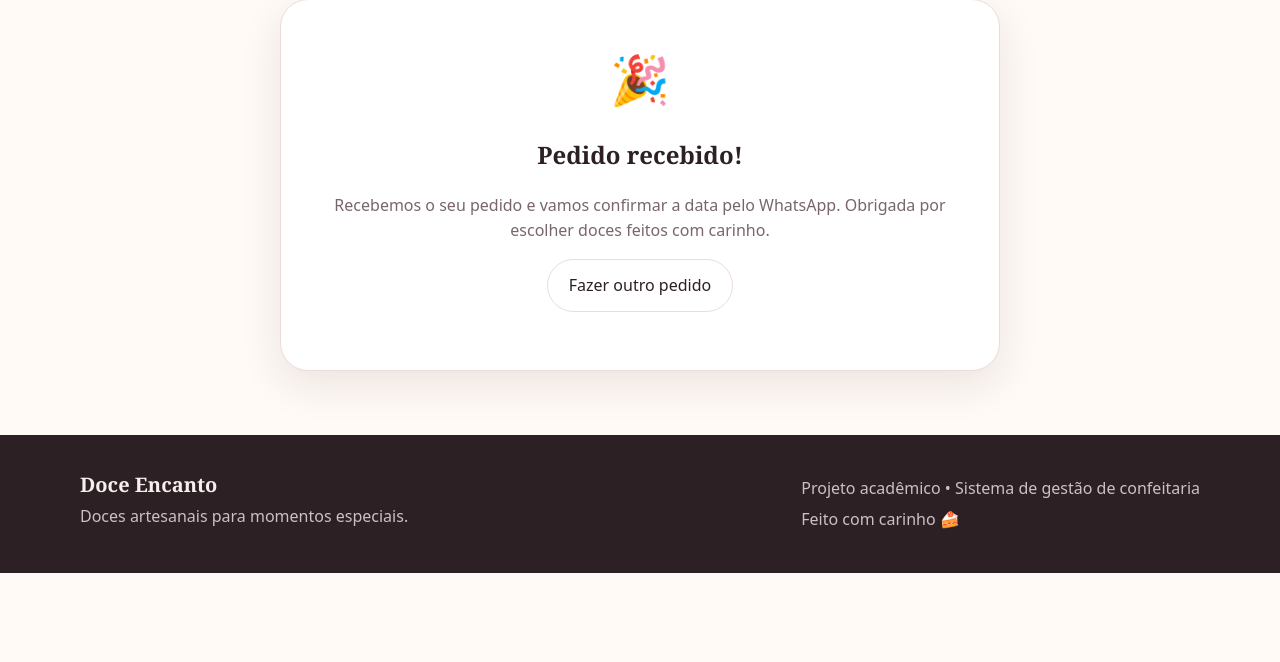
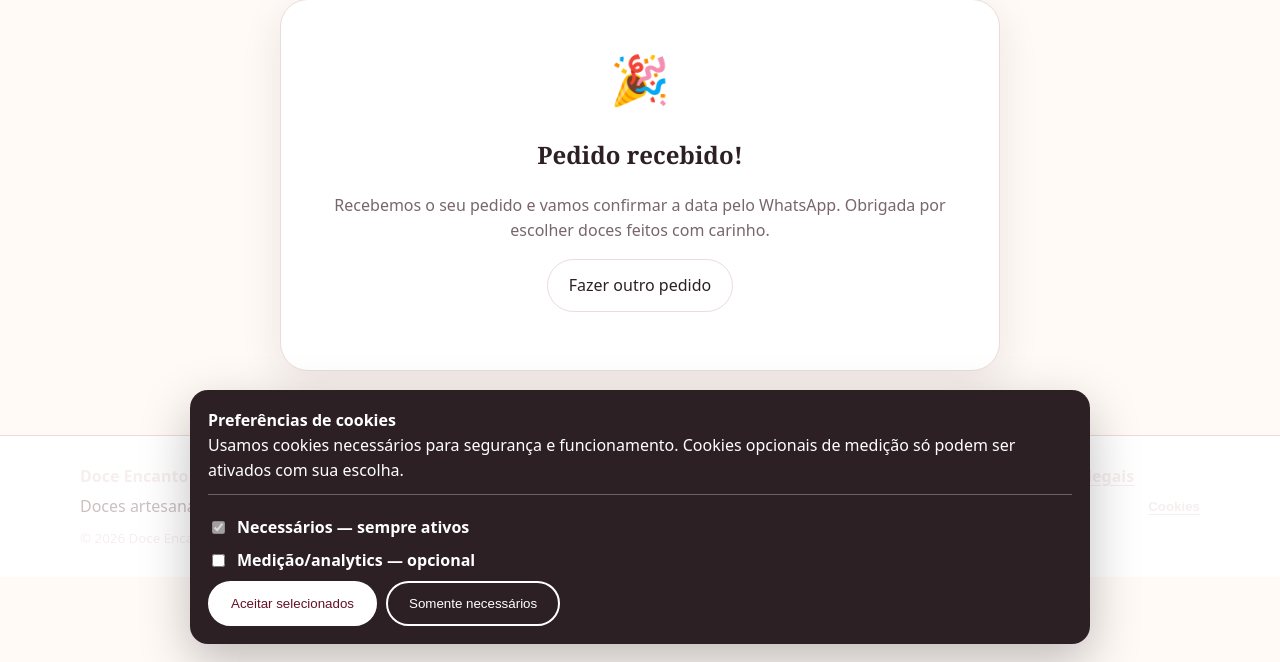
Before and after one commit to marcospaulosteles-pixel/Confeiteria_Faculadade, a Django app: page /enviado/ in a window 1280 px wide. Shown: the part 138-800 px from the top of the page. Run offline with Django 5.2, Linux system fonts and the light colour scheme.

Commit message:
LEIS E REGULAMENTOS

```diff
--- a/gestao/forms.py
+++ b/gestao/forms.py
@@ -6,6 +6,11 @@ from .models import Pedido, Ingrediente, Produto, Receita, Compra, Despesa, Conf
 
 
 class PedidoForm(forms.ModelForm):
+    aceite_privacidade=forms.BooleanField(
+        required=True,
+        label='Li o Aviso de Privacidade',
+        help_text='Seus dados serão usados para receber, organizar, confirmar e atender esta encomenda.'
+    )
     class Meta:
         model=Pedido
         fields=['cliente','telefone','data_entrega','entrega','endereco','complemento','observacoes']
--- a/gestao/templates/gestao/base.html
+++ b/gestao/templates/gestao/base.html
@@ -14,13 +14,21 @@ main{min-height:70vh}.hero{padding:72px 0 52px;background:radial-gradient(circle
 @media(max-width:900px){.process{grid-template-columns:1fr 1fr}.dashboard-cards{grid-template-columns:1fr 1fr}.dash-grid{grid-template-columns:1fr}.personal-care{grid-template-columns:1fr}}
 @media(max-width:800px){.nav-links a:not(.nav-cta){display:none}.hero{padding-top:44px}.hero-grid{grid-template-columns:1fr}.hero-art{min-height:300px}.products{grid-template-columns:1fr 1fr}.form-grid{grid-template-columns:1fr}.full{grid-column:auto}}@media(max-width:540px){.process,.dashboard-cards{grid-template-columns:1fr}.order-summary{bottom:8px;padding:12px 14px}.order-summary small{display:none}.summary-total b{font-size:1.12rem}.dash-head{align-items:stretch;flex-direction:column}.dash-head .btn{width:100%}.container{width:min(100% - 24px,1120px)}.products{grid-template-columns:1fr}.hero h1{font-size:3rem}.hero-art{min-height:250px}.cake{font-size:6rem}.submit-row{align-items:stretch;flex-direction:column}.submit-row button{width:100%}}
 .wa-float{position:fixed;right:18px;bottom:18px;z-index:30;display:flex;align-items:center;gap:9px;background:#25d366;color:#fff!important;text-decoration:none;font-weight:700;padding:13px 18px;border-radius:999px;box-shadow:0 10px 28px rgba(18,140,70,.35);transition:.2s}.wa-float:hover{transform:translateY(-2px);background:#1ebe5b}.btn-whats{background:#25d366;color:#fff}.btn-whats:hover{background:#1ebe5b}@media(max-width:540px){.wa-txt{display:none}.wa-float{padding:14px}.order-summary{bottom:78px}}
+
+.skip-link{position:fixed;left:12px;top:10px;z-index:9999;background:#fff;color:#641126;padding:10px 14px;border:2px solid #641126;border-radius:8px;transform:translateY(-150%)}.skip-link:focus{transform:none}
+a:focus-visible,button:focus-visible,input:focus-visible,select:focus-visible,textarea:focus-visible{outline:3px solid #2d2024;outline-offset:3px}
+.legal-page{max-width:850px}.legal-page h1{font-size:clamp(2.2rem,5vw,3.6rem);margin:.2em 0}.legal-lead{font-size:1.1rem;color:#65545a}.legal-section{padding:18px 0;border-bottom:1px solid var(--line)}.legal-section h2{font-size:1.35rem}.legal-warning{background:#fff3d8;border:1px solid #a87918;padding:14px 16px;border-radius:14px;margin:22px 0;color:#3d2b08}.legal-data{display:grid;grid-template-columns:minmax(170px,.5fr) 1fr;gap:10px 18px}.legal-data dt{font-weight:800}.legal-data dd{margin:0}
+.legal-footer{border-top:1px solid var(--line);padding:28px 0;background:#fff}.legal-footer .container{display:flex;justify-content:space-between;gap:18px;flex-wrap:wrap}.legal-links{display:flex;gap:14px;flex-wrap:wrap}.legal-links a,.cookie-link{font-weight:700;text-decoration:underline;text-underline-offset:3px}
+.cookie-banner{position:fixed;left:18px;right:18px;bottom:18px;z-index:9998;max-width:900px;margin:auto;background:#2d2024;color:#fff;border-radius:18px;padding:18px;box-shadow:0 18px 50px rgba(0,0,0,.25)}.cookie-banner p{margin:0 0 12px;color:#fff}.cookie-actions{display:flex;gap:9px;flex-wrap:wrap}.cookie-actions button{border:2px solid #fff}.cookie-actions .cookie-secondary{background:#fff;color:#641126}.cookie-actions .cookie-necessary{background:transparent;color:#fff}.cookie-settings{margin-top:12px;padding-top:12px;border-top:1px solid rgba(255,255,255,.3)}.cookie-settings label{display:flex;gap:9px;align-items:center;margin:8px 0;color:#fff}.cookie-settings input{width:auto}
+@media(max-width:700px){.legal-data{grid-template-columns:1fr}.cookie-banner{left:10px;right:10px;bottom:10px}}
 </style>
 {% block extra_head %}{% endblock %}
-</head><body>
+</head><body><a class="skip-link" href="#conteudo-principal">Pular para o conteúdo principal</a>
 {% if user.is_staff %}{% with p=request.path %}<div class="admin-nav"><div class="container"><strong>Gestão</strong><a href="/gestao/"{% if p == '/gestao/' %} class="on"{% endif %}>Central</a><a href="/producao/"{% if p == '/producao/' %} class="on"{% endif %}>Encomendas</a><a href="/gestao/pedidos/historico/"{% if '/gestao/pedidos/' in p %} class="on"{% endif %}>Histórico</a><a href="/painel/"{% if p == '/painel/' %} class="on"{% endif %}>Gráficos</a><a href="/gestao/produtos/"{% if '/gestao/produtos' in p %} class="on"{% endif %}>Produtos &amp; Receitas</a><a href="/gestao/estoque/"{% if '/gestao/estoque' in p or '/gestao/compras' in p %} class="on"{% endif %}>Estoque</a><a href="/gestao/financeiro/"{% if '/gestao/financeiro' in p %} class="on"{% endif %}>Financeiro</a><a href="/gestao/configuracoes/"{% if '/gestao/configuracoes' in p %} class="on"{% endif %}>Agenda</a><a href="/admin/">Cadastros</a><a href="/">Ver site</a></div></div>{% endwith %}{% endif %}
 <header class="site-header"><div class="container nav"><a class="brand" href="/">Doce Encanto</a><nav class="nav-links"><a href="/#cardapio">Cardápio</a><a href="/#como-funciona">Como funciona</a><a class="nav-cta" href="/#pedido">Fazer pedido</a></nav></div></header>
 {% for m in messages %}<div class="container" style="margin-top:16px"><div class="{% if m.tags == 'error' %}alert{% else %}success{% endif %}">{{m}}</div></div>{% endfor %}
 {% block conteudo %}{% endblock %}
-<footer><div class="container footer-grid"><div><strong style="font:700 1.25rem Georgia,serif">Doce Encanto</strong><p>Doces artesanais para momentos especiais.</p></div><div><p>Projeto acadêmico • Sistema de gestão de confeitaria</p><p>Feito com carinho 🍰</p></div></div></footer>
+<footer class="legal-footer"><div class="container"><div><strong>Doce Encanto</strong><p>Doces artesanais para momentos especiais.</p><small>© 2026 Doce Encanto. Fotografias próprias ou usadas com autorização/licença.</small></div><nav class="legal-links" aria-label="Informações legais"><a href="{% url 'politica_privacidade' %}">Privacidade</a><a href="{% url 'termos_servico' %}">Termos</a><a href="{% url 'politica_reembolso' %}">Cancelamento e reembolso</a><a href="{% url 'dados_legais' %}">Dados legais</a><button type="button" class="cookie-link" id="open-cookie-settings" style="background:none;color:inherit;padding:0;border:0;border-radius:0">Cookies</button></nav></div></footer>
 {% if WHATSAPP_LINK and "/gestao/" not in request.path and "/producao/" not in request.path and "/painel/" not in request.path and "/enviado/" not in request.path %}<a class="wa-float" href="{{ WHATSAPP_LINK }}" target="_blank" rel="noopener" aria-label="Falar pelo WhatsApp"><b aria-hidden="true" style="font-size:1.3rem;line-height:1">💬</b><span class="wa-txt">WhatsApp</span></a>{% endif %}
-</body></html>
+<div class="cookie-banner" id="cookie-banner" role="dialog" aria-labelledby="cookie-title" hidden><strong id="cookie-title">Preferências de cookies</strong><p>Usamos cookies necessários para segurança e funcionamento. Cookies opcionais de medição só podem ser ativados com sua escolha.</p><div class="cookie-settings"><label><input type="checkbox" checked disabled> Necessários — sempre ativos</label><label><input type="checkbox" id="cookie-analytics"> Medição/analytics — opcional</label></div><div class="cookie-actions"><button type="button" id="cookie-accept" class="cookie-secondary">Aceitar selecionados</button><button type="button" id="cookie-reject" class="cookie-necessary">Somente necessários</button></div></div>
+<script>(function(){const K='doce_encanto_cookie_preferences_v1',b=document.getElementById('cookie-banner'),a=document.getElementById('cookie-analytics');function r(){try{return JSON.parse(localStorage.getItem(K)||'null')}catch(e){return null}}function apply(ok){/* Tracking revisado: nenhum tracker de terceiros é carregado por padrão. Se analytics for adicionado, carregue-o SOMENTE aqui quando ok=true. */document.documentElement.dataset.analyticsConsent=ok?'granted':'denied'}function save(ok){localStorage.setItem(K,JSON.stringify({necessary:true,analytics:!!ok,updated:new Date().toISOString()}));b.hidden=true;apply(!!ok)}const p=r();if(p){a.checked=!!p.analytics;apply(!!p.analytics)}else b.hidden=false;document.getElementById('cookie-accept').addEventListener('click',()=>save(a.checked));document.getElementById('cookie-reject').addEventListener('click',()=>{a.checked=false;save(false)});document.getElementById('open-cookie-settings').addEventListener('click',()=>{const p=r();a.checked=!!(p&&p.analytics);b.hidden=false;b.querySelector('button').focus()})})();</script></body></html>
--- /dev/null
+++ b/gestao/templates/gestao/dados_legais.html
@@ -0,0 +1,4 @@
+{% extends "gestao/base.html" %}{% block titulo %}Dados legais • Doce Encanto{% endblock %}{% block conteudo %}
+<section class="section"><div class="container legal-page"><span class="eyebrow">Identificação do fornecedor</span><h1>Dados legais</h1>
+<div class="legal-warning"><strong>Antes do uso comercial:</strong> substitua todos os campos “A preencher” pelos dados verdadeiros do fornecedor nas variáveis de ambiente do Render.</div>
+<div class="panel-card"><dl class="legal-data">{% for rotulo,valor in dados %}<dt>{{rotulo}}</dt><dd>{{valor}}</dd>{% endfor %}</dl></div></div></section>{% endblock %}
--- /dev/null
+++ b/gestao/templates/gestao/legal.html
@@ -0,0 +1,4 @@
+{% extends "gestao/base.html" %}{% block titulo %}{{titulo_legal}} • Doce Encanto{% endblock %}{% block conteudo %}
+<section class="section"><div class="container legal-page"><span class="eyebrow">Transparência</span><h1>{{titulo_legal}}</h1><p class="legal-lead">{{subtitulo_legal}}</p>
+<div class="legal-warning"><strong>Importante:</strong> esta é uma base de adequação do projeto. Para uso comercial, complete os dados reais e valide regras específicas com profissional jurídico quando necessário.</div>
+{% for titulo,texto in secoes %}<section class="legal-section"><h2>{{titulo}}</h2><p>{{texto}}</p></section>{% endfor %}<p class="muted">Última revisão: outubro de 2026.</p></div></section>{% endblock %}
--- a/gestao/urls.py
+++ b/gestao/urls.py
@@ -9,4 +9,8 @@ urlpatterns=[
  path('gestao/configuracoes/',views.configuracoes,name='configuracoes'),
  path('gestao/estoque/',views.estoque,name='estoque'),path('gestao/estoque/novo/',views.novo_ingrediente,name='novo_ingrediente'),path('gestao/compras/nova/',views.nova_compra,name='nova_compra'),
  path('gestao/produtos/',views.produtos_gestao,name='produtos_gestao'),path('gestao/produtos/novo/',views.novo_produto,name='novo_produto'),path('gestao/financeiro/',views.financeiro,name='financeiro'),
+ path('privacidade/',views.politica_privacidade,name='politica_privacidade'),
+ path('reembolso/',views.politica_reembolso,name='politica_reembolso'),
+ path('termos/',views.termos_servico,name='termos_servico'),
+ path('dados-legais/',views.dados_legais,name='dados_legais'),
  path('bot/webhook/',views.bot_webhook,name='bot_webhook')]
--- a/gestao/views.py
+++ b/gestao/views.py
@@ -365,3 +365,45 @@ def bot_webhook(request):
     except (ValueError,AttributeError): return JsonResponse({'erro':'JSON inválido'},status=400)
     resposta=bot.responder(texto,produtos=Produto.objects.filter(ativo=True),dias_antecedencia=settings.ANTECEDENCIA_MINIMA_DIAS,link_pedido=request.build_absolute_uri('/'),nome_loja=settings.NOME_LOJA)
     return JsonResponse({'resposta':resposta})
+
+
+def _pagina_legal(request, titulo, subtitulo, secoes):
+    return render(request, 'gestao/legal.html', {'titulo_legal':titulo,'subtitulo_legal':subtitulo,'secoes':secoes})
+
+def politica_privacidade(request):
+    return _pagina_legal(request,'Política de Privacidade','Como tratamos os dados pessoais usados para pedidos e atendimento.',[
+    ('1. Quem trata os dados','O responsável pelo tratamento é o fornecedor identificado na seção “Dados legais” deste site. Os canais informados ali também podem ser usados para dúvidas de privacidade.'),
+    ('2. Dados necessários','Para solicitar uma encomenda, coletamos nome, telefone/WhatsApp, data pretendida, modalidade de retirada ou entrega e detalhes do pedido. Endereço e complemento são solicitados somente quando a opção de entrega é escolhida. Observações são opcionais; evite inserir dados pessoais ou sensíveis desnecessários.'),
+    ('3. Finalidades','Usamos os dados para receber a solicitação, verificar agenda, entrar em contato, preparar e entregar a encomenda, manter histórico operacional e cumprir obrigações legais aplicáveis. O formulário não confirma automaticamente o pedido.'),
+    ('4. Base e minimização','Dados indispensáveis à encomenda são tratados para procedimentos relacionados ao pedido, execução da relação contratual e/ou cumprimento de obrigações aplicáveis, conforme o caso. O atendimento não é condicionado a consentimento para publicidade.'),
+    ('5. Compartilhamento','Os dados podem ser processados pelos provedores técnicos necessários à hospedagem e ao funcionamento do serviço. Não vendemos dados pessoais. Outros compartilhamentos devem ocorrer somente quando necessários, por obrigação legal ou com base jurídica adequada.'),
+    ('6. Cookies','Usamos cookies estritamente necessários à segurança e ao funcionamento, como sessão e proteção CSRF. Cookies opcionais de medição ou marketing não devem ser ativados antes da escolha do visitante. A preferência pode ser alterada pelo botão “Cookies” no rodapé.'),
+    ('7. Retenção e segurança','Os dados devem ser mantidos somente pelo período necessário às finalidades informadas e às obrigações legais. São adotadas medidas técnicas compatíveis com o serviço, embora nenhum sistema conectado à internet ofereça risco zero.'),
+    ('8. Direitos do titular','O titular pode solicitar informações e exercer os direitos previstos na LGPD pelos canais de “Dados legais”. Poderá ser necessária confirmação de identidade para proteger os próprios dados.'),
+    ('9. Atualizações','Esta política pode ser atualizada para refletir mudanças no serviço ou na legislação. A versão deve ser revisada com os dados reais do fornecedor antes do uso comercial.')
+    ])
+
+def politica_reembolso(request):
+    return _pagina_legal(request,'Política de cancelamento e reembolso','Regras transparentes para cancelamentos, alterações e valores pagos.',[
+    ('Antes da confirmação','O envio do formulário é uma solicitação e não gera cobrança nem confirmação automática. Enquanto o pedido não for confirmado, o cliente pode desistir da solicitação sem cobrança pelo site.'),
+    ('Após a confirmação','Condições de sinal, cancelamento, alteração de data e eventual retenção de valores devem ser informadas claramente antes do pagamento e considerar custos assumidos, estágio da produção e legislação de defesa do consumidor.'),
+    ('Compras à distância','Pedidos contratados fora do estabelecimento estão sujeitos às regras legais aplicáveis ao comércio eletrônico e ao direito de arrependimento. Produtos personalizados, perecíveis e encomendas para data específica podem exigir análise do caso concreto; esta política não pretende retirar direitos assegurados por lei.'),
+    ('Problemas com o pedido','Em caso de item incorreto, defeito, quantidade divergente ou descumprimento da oferta, use o canal de atendimento para análise e solução conforme a legislação aplicável.'),
+    ('Como solicitar','Informe o número ou nome do pedido, o telefone utilizado e o motivo. Não envie dados bancários sensíveis pelo formulário público.')
+    ])
+
+def termos_servico(request):
+    return _pagina_legal(request,'Termos de Serviço','Condições básicas de uso do site e solicitação de encomendas.',[
+    ('Uso do site','O cardápio e o formulário permitem solicitar encomendas e consultar informações. O usuário deve fornecer dados verdadeiros e suficientes para contato e execução do pedido.'),
+    ('Formação do pedido','O envio da solicitação não garante disponibilidade. A encomenda somente é confirmada após verificação da agenda, definição dos detalhes e confirmação expressa pelo atendimento.'),
+    ('Preços e entrega','Preços, composição, quantidades, taxa de entrega, prazo e forma de pagamento devem ser apresentados antes da confirmação. Personalizações devem ser registradas no atendimento.'),
+    ('Alergênicos','O cliente deve informar necessidades relevantes no atendimento. Ingredientes e possíveis alergênicos devem ser confirmados antes da contratação quando aplicável.'),
+    ('Propriedade intelectual','Textos, identidade visual e fotografias próprias não podem ser reutilizados comercialmente sem autorização. Imagens de terceiros somente devem ser publicadas com licença ou autorização compatível.'),
+    ('Responsabilidade','Informações promocionais devem ser objetivas e verificáveis. O site não deve prometer resultados, qualidade absoluta, disponibilidade ou prazos que não possam ser comprovados e cumpridos.'),
+    ('Legislação','Estes termos devem ser interpretados em conjunto com a legislação brasileira aplicável, especialmente normas de proteção do consumidor e de dados pessoais.')
+    ])
+
+def dados_legais(request):
+    from django.conf import settings
+    dados=[('Nome empresarial / responsável',settings.LEGAL_NOME),('CPF/CNPJ',settings.LEGAL_DOCUMENTO),('Endereço comercial',settings.LEGAL_ENDERECO),('Contato',settings.LEGAL_CONTATO),('E-mail de privacidade',settings.LEGAL_EMAIL_PRIVACIDADE)]
+    return render(request,'gestao/dados_legais.html',{'dados':dados})
```
Also changed, not shown: AUDITORIA_LGPD_ACESSIBILIDADE_V7_3.md (added, +14 -0 lines), config/settings.py (+7 -0 lines), gestao/templates/gestao/cardapio.html (+2 -2 lines).
